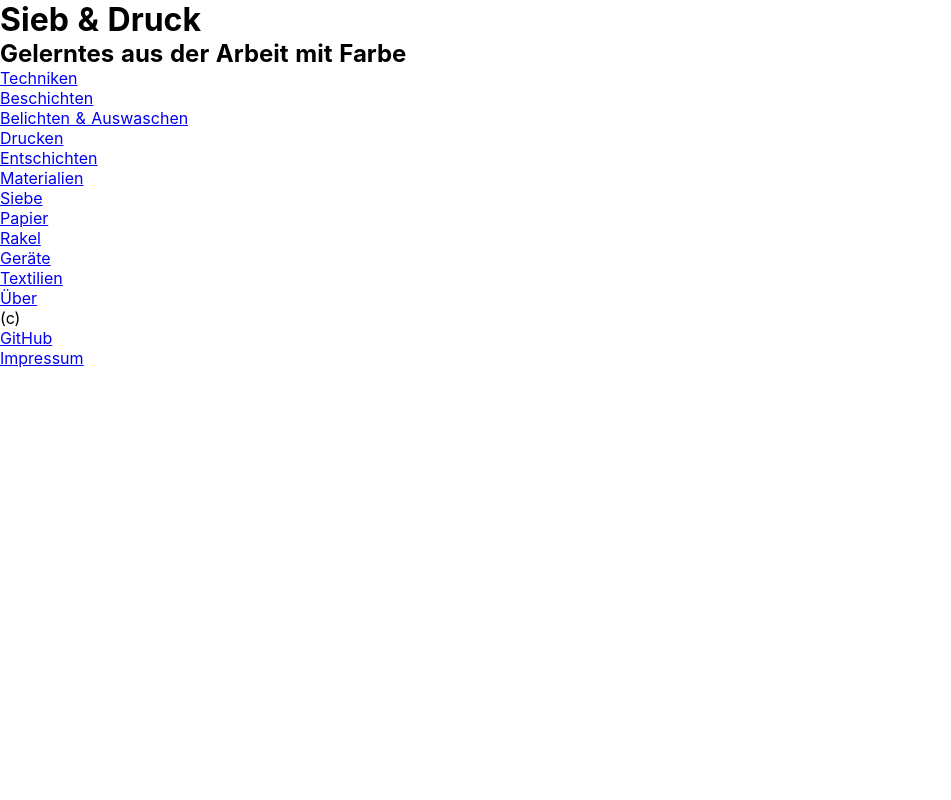
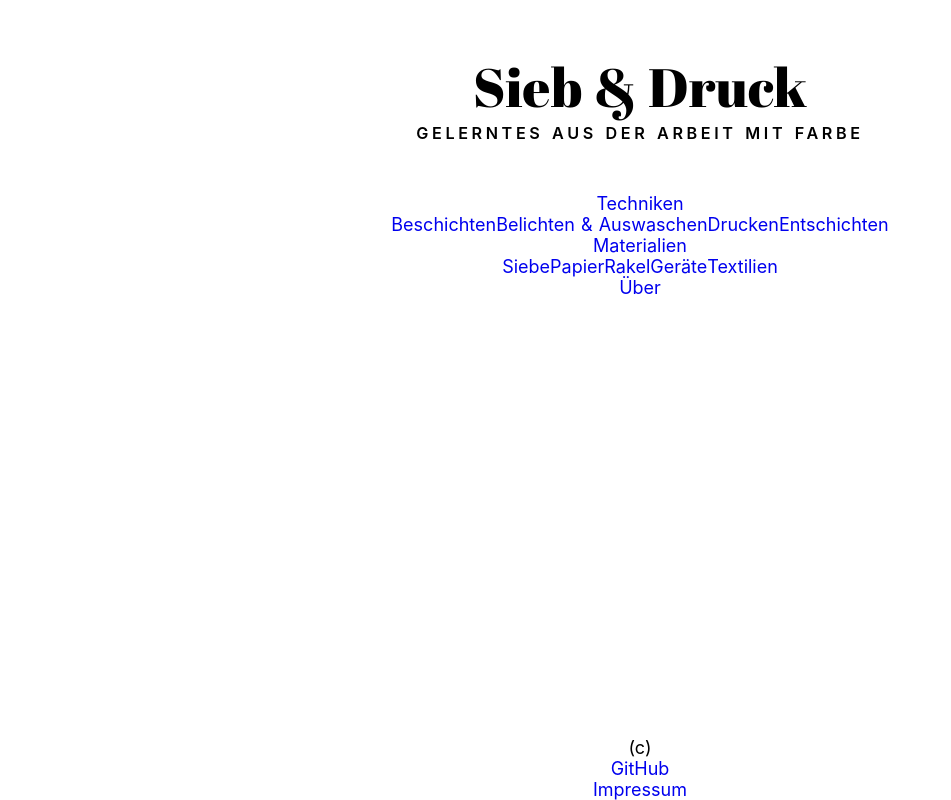
Before and after one commit to hawc/siebdruck, a Nuxt app: page / in a window 1280 px wide. Shown: the whole page, without its empty margins (0-951 px from the left). Built offline with nearby package versions, Linux system fonts and the light colour scheme.

Commit message:
added components

```diff
--- /dev/null
+++ b/components/footer.vue
@@ -0,0 +1,20 @@
+<template>
+    <footer>
+        <ul class="footerNav__list">
+            <li class="footerNav__item">
+                (c)
+            </li>
+            <li class="footerNav__item">
+                <a href="https://github.com/nuxt/nuxt.js"
+                    target="_blank"
+                    rel="noopener">GitHub</a>
+            </li>
+            <li class="footerNav__item">
+                <a href="/impressum">Impressum</a>
+            </li>
+        </ul>
+    </footer>
+</template>
+
+<style lang="scss">
+</style>
--- /dev/null
+++ b/components/navigation.vue
@@ -0,0 +1,60 @@
+<template>
+    <div class="wrap">
+        <nav class="headerNav">
+            <ul class="headerNav__list">
+                <li class="headerNav__item">
+                    <a href="/techniken" class="headerNav__link">Techniken</a>
+                    <ul class="navigation__list">
+                        <li class="navigation__item">
+                            <a href="/beschichten">Beschichten</a>
+                        </li>
+                        <li class="navigation__item">
+                            <a href="/belichten-auswaschen">Belichten & Auswaschen</a>
+                        </li>
+                        <li class="navigation__item">
+                            <a href="/drucken">Drucken</a>
+                        </li>
+                        <li class="navigation__item">
+                            <a href="/entschichten">Entschichten</a>
+                        </li>
+                    </ul>
+                </li>
+                <li class="headerNav__item">
+                    <a href="/materialien" class="headerNav__link">Materialien</a>
+                    <ul class="navigation__list">
+                        <li class="navigation__item">
+                            <a href="/siebe">Siebe</a>
+                        </li>
+                        <li class="navigation__item">
+                            <a href="/papier">Papier</a>
+                        </li>
+                        <li class="navigation__item">
+                            <a href="/rakel">Rakel</a>
+                        </li>
+                        <li class="navigation__item">
+                            <a href="/geraete">Geräte</a>
+                        </li>
+                        <li class="navigation__item">
+                            <a href="/textilien">Textilien</a>
+                        </li>
+                    </ul>
+                </li>
+                <li class="headerNav__item">
+                    <a href="/ueber">Über</a>
+                </li>
+            </ul>
+        </nav>
+    </div>
+</template>
+
+<style lang="scss">
+    .headerNav {
+        text-align: center;
+    }
+    .headerNav__link {
+        display: inline-block;
+    }
+    .navigation__item {
+        display: inline-block;
+    }
+</style>
--- a/layouts/default.vue
+++ b/layouts/default.vue
@@ -4,17 +4,24 @@
   </div>
 </template>
 
-<style>
+<style lang="scss">
 html {
   font-family: 'Source Sans Pro', -apple-system, BlinkMacSystemFont, 'Segoe UI',
     Roboto, 'Helvetica Neue', Arial, sans-serif;
-  font-size: 16px;
+  font-size: 18px;
   word-spacing: 1px;
   -ms-text-size-adjust: 100%;
   -webkit-text-size-adjust: 100%;
   -moz-osx-font-smoothing: grayscale;
   -webkit-font-smoothing: antialiased;
   box-sizing: border-box;
+}
+
+a {
+    text-decoration: none;
+    &:hover {
+        border-bottom: 1px solid blue;
+    }
 }
 
 *,
@@ -30,6 +37,12 @@ ul {
   margin: 0;
 }
 
+.wrap {
+    max-width: 1200px;
+    margin: 0 auto;
+}
+
+/*
 .button--green {
   display: inline-block;
   border-radius: 4px;
@@ -58,4 +71,5 @@ ul {
   color: #fff;
   background-color: #35495e;
 }
+*/
 </style>
--- a/nuxt.config.js
+++ b/nuxt.config.js
@@ -12,6 +12,7 @@ export default {
       { hid: 'description', name: 'description', content: process.env.npm_package_description || '' }
     ],
     link: [
+      { rel: 'stylesheet', type: 'text/css', href: 'https://fonts.googleapis.com/css?family=Abril+Fatface&display=swap' },
       { rel: 'icon', type: 'image/x-icon', href: '/favicon.ico' }
     ]
   },
--- a/package.json
+++ b/package.json
@@ -20,6 +20,8 @@
     "@nuxtjs/eslint-module": "^1.0.0",
     "babel-eslint": "^10.0.1",
     "eslint": "^6.1.0",
-    "eslint-plugin-nuxt": ">=0.4.2"
+    "eslint-plugin-nuxt": ">=0.4.2",
+    "node-sass": "^4.13.1",
+    "sass-loader": "^8.0.2"
   }
 }
--- a/pages/index.vue
+++ b/pages/index.vue
@@ -1,86 +1,53 @@
 <template>
   <div class="site">
-    <header>
+    <header class="siteHeader">
       <div class="wrap">
-        <h1>Sieb & Druck</h1>
-        <h2>Gelerntes aus der Arbeit mit Farbe</h2>
-        <nav class="headerNav">
-          <ul class="headerNav__list">
-            <li class="headerNav__item">
-              <a href="/topics">Techniken</a>
-              <ul>
-                <li>
-                  <a href="/">Beschichten</a>
-                </li>
-                <li>
-                  <a href="/">Belichten & Auswaschen</a>
-                </li>
-                <li>
-                  <a href="/">Drucken</a>
-                </li>
-                <li>
-                  <a href="/">Entschichten</a>
-                </li>
-              </ul>
-            </li>
-            <li class="headerNav__item">
-              <a href="/topics">Materialien</a>
-              <ul>
-                <li>
-                  <a href="/">Siebe</a>
-                </li>
-                <li>
-                  <a href="/">Papier</a>
-                </li>
-                <li>
-                  <a href="/">Rakel</a>
-                </li>
-                <li>
-                  <a href="/">Geräte</a>
-                </li>
-                <li>
-                  <a href="/">Textilien</a>
-                </li>
-              </ul>
-            </li>
-            <li class="headerNav__item">
-              <a href="/about">Über</a>
-            </li>
-          </ul>
-        </nav>
+        <h1 class="site__headline">Sieb & Druck</h1>
+        <h2 class="site__subline">Gelerntes aus der Arbeit mit Farbe</h2>
       </div>
     </header>
+    <navigation></navigation>
     <main>
       <div class="wrap">
         <div class="content"></div>
       </div>
     </main>
-    <footer>
-      <div class="wrap">
-        <ul class="footerNav__list">
-          <li class="footerNav__item">
-            (c)
-          </li>
-          <li class="footerNav__item">
-            <a href="https://github.com/nuxt/nuxt.js"
-                target="_blank"
-                rel="noopener">GitHub</a>
-          </li>
-          <li class="footerNav__item">
-            <a href="/impressum">Impressum</a>
-          </li>
-        </ul>
-      </div>
-    </footer>
+    <footerNav class="siteFooter"></footerNav>
   </div>
 </template>
 
 <script>
-export default {
-  components: {
-  }
-}
+    import navigation from '~/components/navigation';
+    import footerNav from '~/components/footer';
+
+    export default {
+        components: {
+            navigation,
+            footerNav,
+        }
+    }
 </script>
 
-<style>
+<style lang="scss">
+    .siteHeader {
+        margin: 50px 0;
+        text-align: center;
+    }
+    .site__headline {
+        font-family: 'Abril Fatface', 'Helvetica Neue', Helvetica, Arial, sans-serif;
+        font-weight: normal;
+        font-size: 3rem;
+    }
+    .site__subline {
+        font-weight: 600;
+        text-transform: uppercase;
+        letter-spacing: 0.2rem;
+        font-size: .9rem;
+    }
+    .siteFooter {
+        position: absolute;
+        bottom: 0;
+        width: 100%;
+        text-align: center;
+    }
 </style>
```
Also changed, not shown: 1 other file (tests, documents, lock files or other folders).
